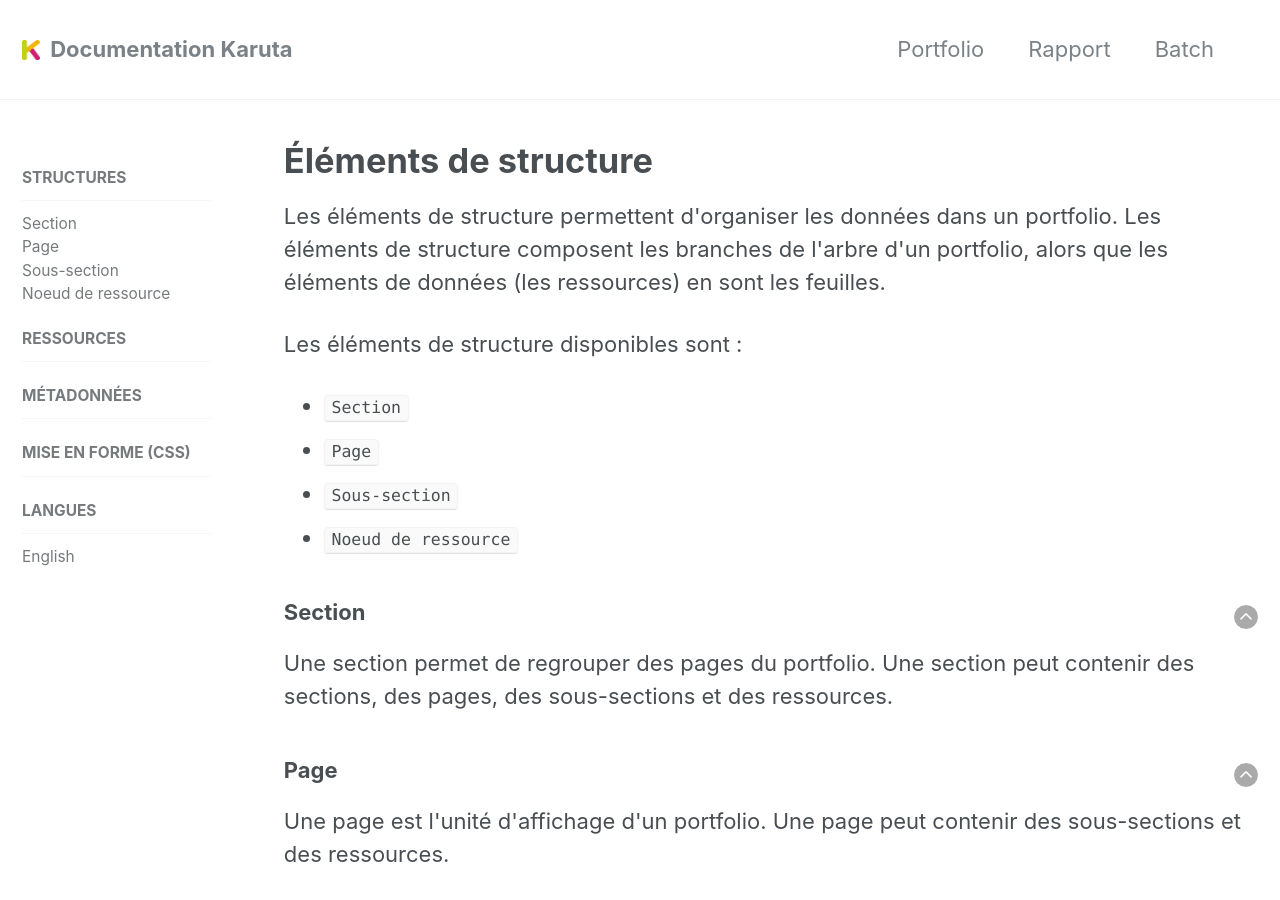
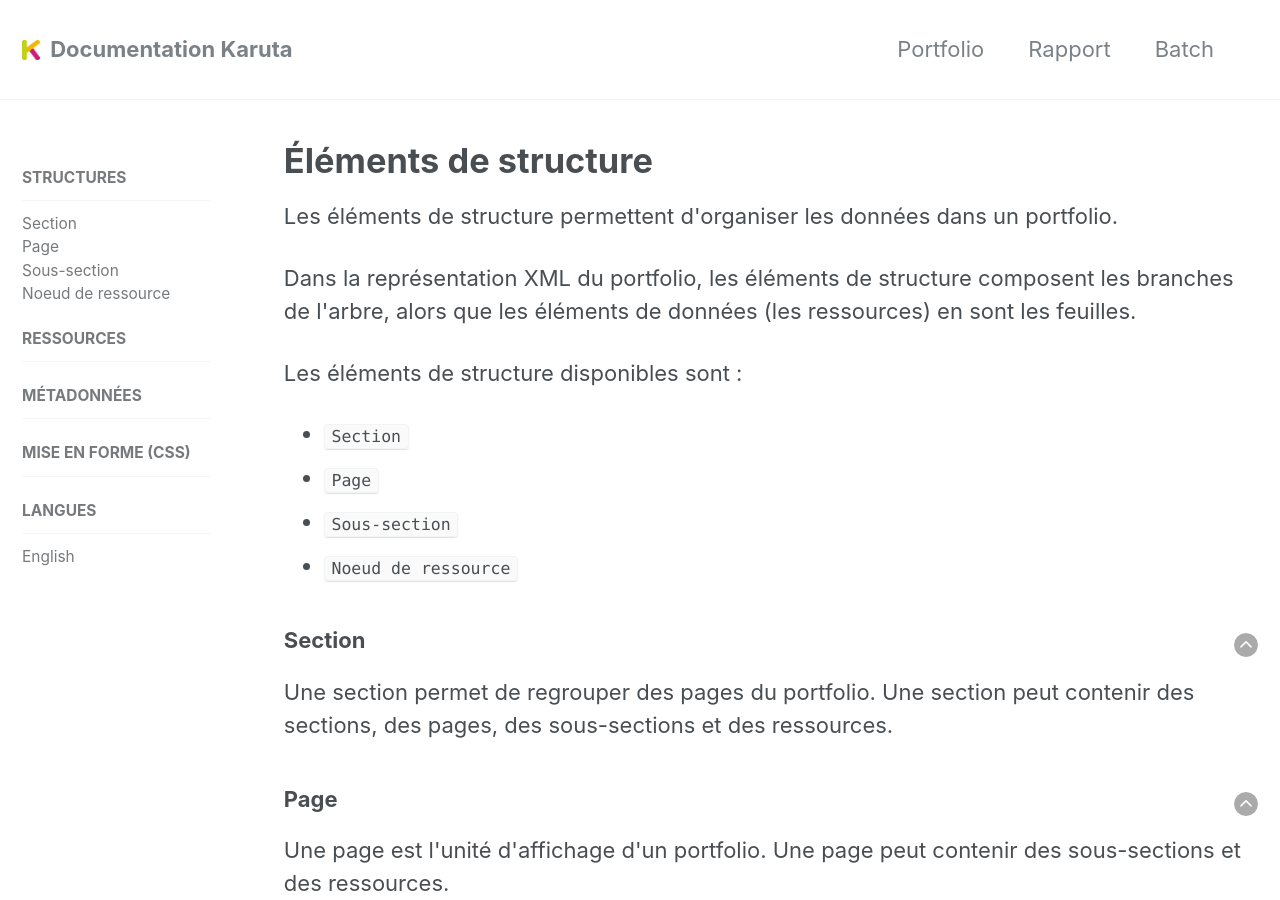
Before and after one commit to karutaproject/karuta-frontend-documentation, a Jekyll site: the page built from _pages/structures_fr.html, in a window 1280 px wide and 900 px high. Built offline with Jekyll 4.4.1, drawn with Linux system fonts in a browser that asks for light colours.

Commit message:
Traduction (corrections)

```diff
--- a/_pages/structures_en.html
+++ b/_pages/structures_en.html
@@ -7,8 +7,9 @@ sidebar:
 ---
 
 <p>
-	The structural elements organize the data in a portfolio.</br>
-	In the XML tree representation of the portfolio, the structural elements are the branches tree,
+	The structural elements organize the data in a portfolio.
+</p>
+<p>	In the XML tree representation of the portfolio, the structural elements are the branches tree,
 	while the data (the Resource elements) are the leaves of the tree.
 </p>
 <p>The available Karuta structural elements are:</p>
--- a/_pages/structures_fr.html
+++ b/_pages/structures_fr.html
@@ -7,9 +7,11 @@ sidebar:
 ---
 
 <p>
-	Les éléments de structure permettent d'organiser les données dans un portfolio. Les éléments de
-	structure composent les branches de l'arbre d'un portfolio, alors que les éléments de données
-	(les ressources) en sont les feuilles.
+	Les éléments de structure permettent d'organiser les données dans un portfolio.
+</p>
+<p>
+	Dans la représentation XML du portfolio, les éléments de structure composent les branches de
+	l'arbre, alors que les éléments de données (les ressources) en sont les feuilles.
 </p>
 <p>Les éléments de structure disponibles sont :</p>
 <ul>
```
